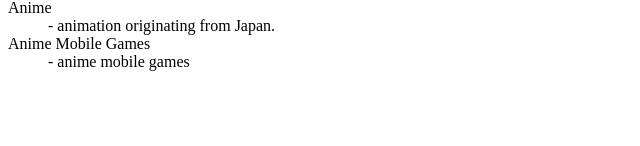
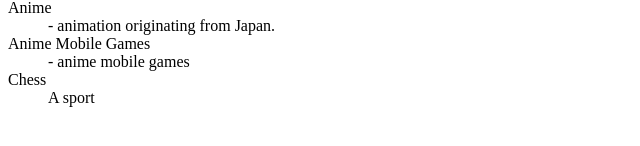
Before and after one commit to ninehartt/html-personal-page, a plain HTML site: page index.html in a window 1280 px wide. Shown: the part 598-744 px from the top of the page, 0-640 px from the left. Drawn offline with Linux system fonts and the light colour scheme.

Commit message:
Update description list

```diff
--- a/index.html
+++ b/index.html
@@ -34,6 +34,9 @@
 
         <dt>Anime Mobile Games</dt>
             <dd>- anime mobile games</dd>
+
+        <dt>Chess</dt>
+            <dd>A sport</dd>
     </dl>
 </body>
 </html>
```
